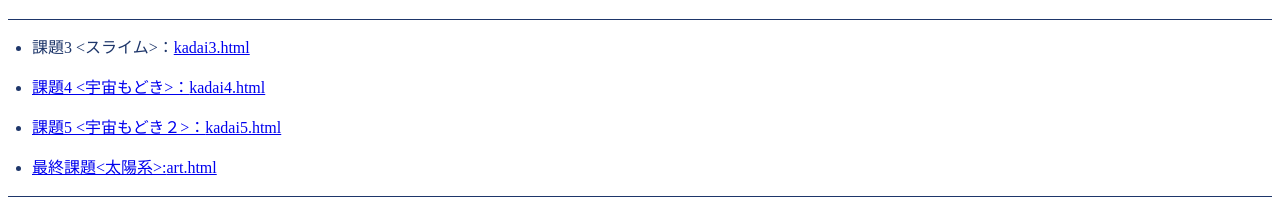
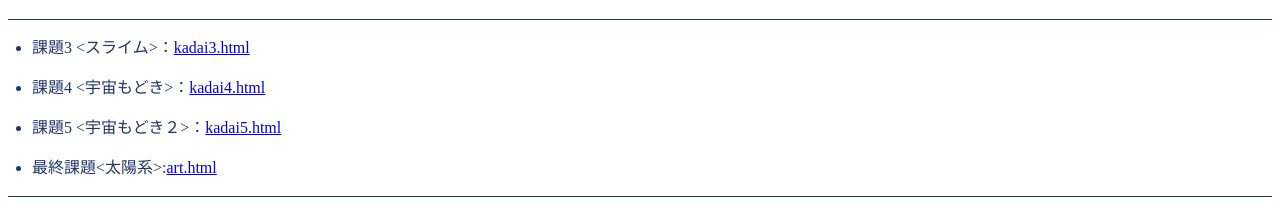
Before and after one commit to ShoukiUeda/WebGLtest1, a plain HTML site: page index.html in a window 1280 px wide. Shown: the part 105-315 px from the top of the page. Drawn offline with Linux system fonts and the light colour scheme.

Commit message:
Update index.html

```diff
--- a/index.html
+++ b/index.html
@@ -8,10 +8,10 @@
 <body>
     <h1>WebGL課題 植田翔貴</h1>
     <ul>
-        <li>課題3 <スライム>：<a href="kadai3.html">kadai3.html</li>
-        <li>課題4 <宇宙もどき>：<a href="kadai4.html">kadai4.html</li>
-        <li>課題5 <宇宙もどき２>：<a href="kadai5.html">kadai5.html</li>
-        <li>最終課題<太陽系>:<a href="art.html">art.html</li>
+        <li>課題3 <スライム>：<a href="kadai3.html">kadai3.html</a></li>
+        <li>課題4 <宇宙もどき>：<a href="kadai4.html">kadai4.html</a></li>
+        <li>課題5 <宇宙もどき２>：<a href="kadai5.html">kadai5.html</a></li>
+        <li>最終課題<太陽系>:<a href="art.html">art.html</a></li>
     </ul>
     </p>
 </body>
```
